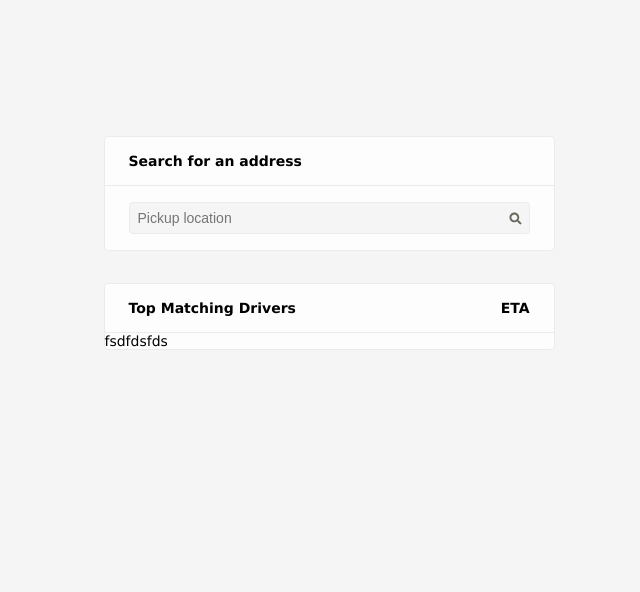
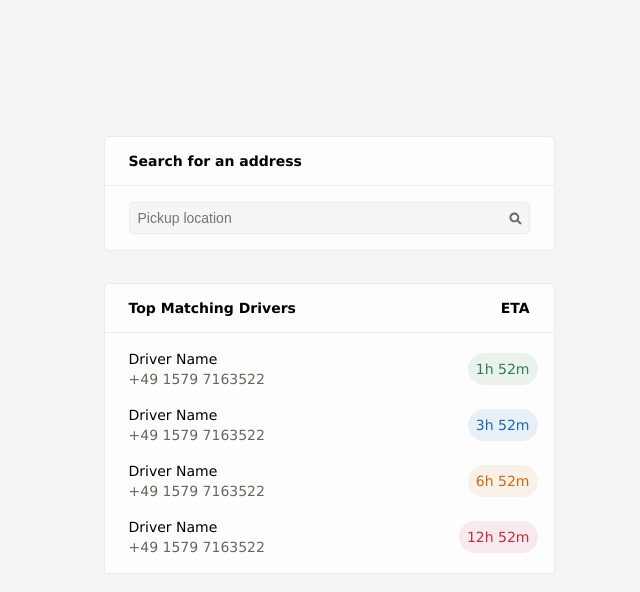
Before and after one commit to arahman1983/driversgQL, a React (Vite) app in the folder frontend/: page / in a window 1280 px wide. Shown: the top 592 px of the page, without its empty margins (311-951 px from the left). Built offline with nearby package versions, Linux system fonts and the light colour scheme.

Commit message:
FE- implement list of results rows

```diff
--- a/frontend/src/components/index.ts
+++ b/frontend/src/components/index.ts
@@ -1,3 +1,4 @@
 export { default as Suggestions} from './suggestion'
 export { default as Results} from './results'
 export { default as SearchHeader} from './header'
+export {default as ResultRow} from './resultsRow'
--- a/frontend/src/components/results/index.tsx
+++ b/frontend/src/components/results/index.tsx
@@ -1,11 +1,16 @@
-import { SearchHeader } from '..'
+import { ResultRow, SearchHeader } from '..'
 import styles from './results.module.css'
 
 export default function Results(){
   return(
     <div className={styles.container}>
       <SearchHeader title1="Top Matching Drivers" title2="ETA" />
-      fsdfdsfds
+      <ul className={styles.resultsUL}>
+          <ResultRow name="Driver Name" phone="+49 1579 7163522" time="1h 52m" />
+          <ResultRow name="Driver Name" phone="+49 1579 7163522" time="3h 52m" />
+          <ResultRow name="Driver Name" phone="+49 1579 7163522" time="6h 52m" />
+          <ResultRow name="Driver Name" phone="+49 1579 7163522" time="12h 52m" />
+      </ul>
     </div>
   )
 }
--- a/frontend/src/components/results/results.module.css
+++ b/frontend/src/components/results/results.module.css
@@ -6,3 +6,18 @@
   box-sizing: border-box;
   border-radius: 4px;
 }
+
+.resultsUL{
+  background: #FDFDFD;
+  border-radius: 4px;
+  padding: 16px;
+  margin-top: 0px;
+  margin-bottom: 0px;
+}
+
+.resultsUL li{
+  list-style: none;
+  font-size: 14px;
+  font-weight: 400;
+  margin-inline-start: 8px;
+}
--- /dev/null
+++ b/frontend/src/components/resultsRow/index.tsx
@@ -0,0 +1,37 @@
+import { useEffect, useState } from 'react'
+import styles from './resultsRow.module.css'
+
+type Props = {
+  name: string,
+  phone: string,
+  time: string
+}
+
+type colorState = 'success' | 'primary' | 'warning' | 'danger'
+
+export default function ResultRow({name, phone, time}: Props){
+  const [state, setState] = useState<colorState>('danger') // success | primary | warning | danger
+
+  useEffect(() => {
+    const hours = Number(time.split("h")[0])
+    hours < 2
+      ? setState('success')
+      : hours < 5
+      ? setState('primary')
+      : hours < 10
+      ? setState('warning')
+      : setState('danger')
+  }, [time])
+
+  return(
+    <li className={styles.ResultRow}>
+      <div className={styles.driverData}>
+        <span className={styles.name}>{name}</span>
+        <span className={styles.phone}>{phone}</span>
+      </div>
+      <div className={styles.timeContainer}>
+        <span className={`${styles.time} ${styles[state]}`}>{time}</span>
+      </div>
+    </li>
+  )
+}
--- /dev/null
+++ b/frontend/src/components/resultsRow/resultsRow.module.css
@@ -0,0 +1,47 @@
+.ResultRow{
+  display: flex;
+  justify-content: space-between;
+  margin-bottom: 16px;
+}
+
+.ResultRow:last-child{
+  margin-bottom: 0px;
+}
+
+.driverData{
+  display: flex;
+  flex-direction: column;
+  font-weight: 400;
+  line-height: 20px;
+}
+.phone{
+  color: #69665C;
+}
+.timeContainer{
+  display: flex;
+  flex-direction: column;
+  justify-content: center;
+}
+.time{
+  border-radius: 80px;
+  padding: 8px;
+  background-color: #ddd;
+  align-items: flex-end;
+}
+
+.success{
+  background-color: #EAF2EE;
+  color: #2D7E58;
+}
+.primary{
+  background-color: #E8F0F7;
+  color: #1E68B1;
+}
+.warning{
+  background-color: #F9F0E7;
+  color: #C76A14;
+}
+.danger{
+  background-color: #F8EAEC;
+  color: #BE2F40;
+}
```
